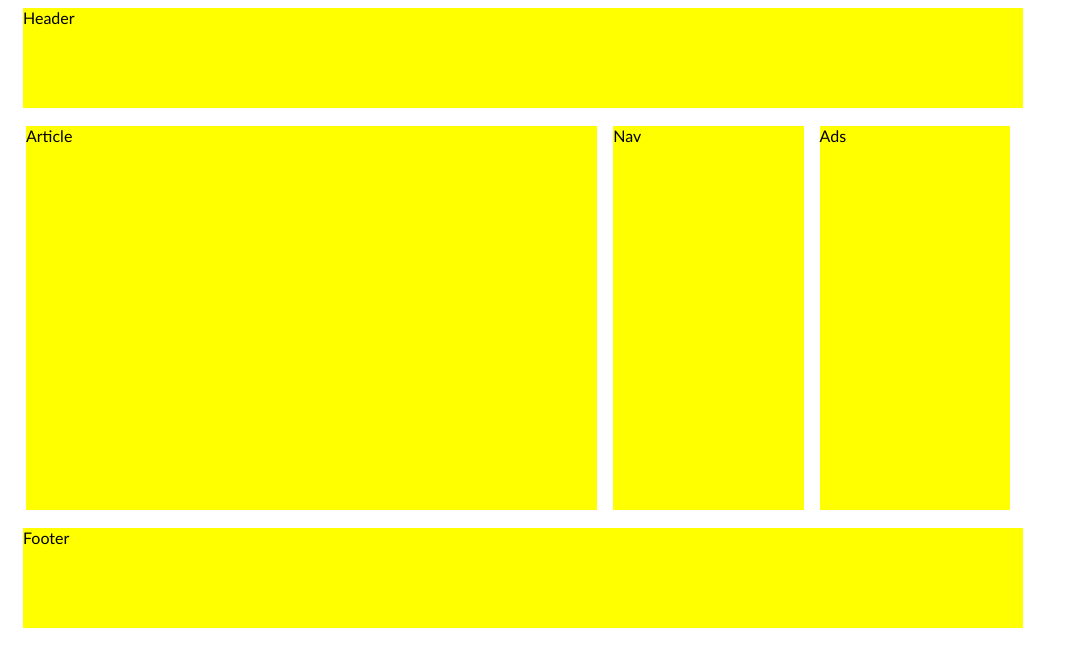
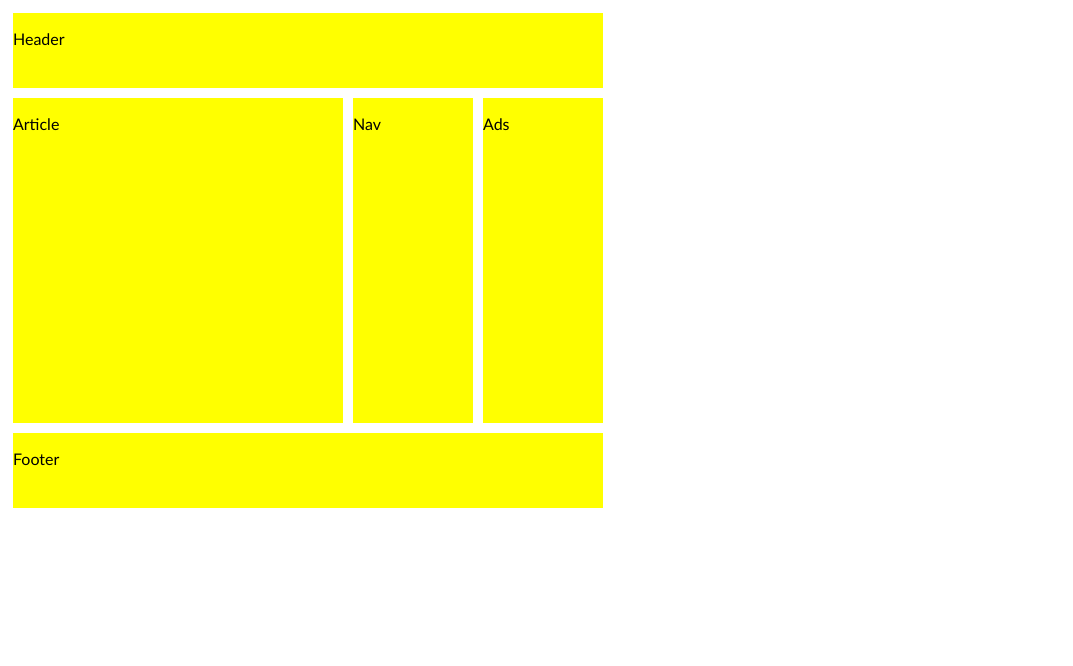
Before and after one commit to volkova-vika/newIT, a plain HTML site: page lesson6/flex2.html in a window 1280 px wide. Shown: the whole page, without its empty margins (0-1073 px from the left). Drawn offline with Linux system fonts and the light colour scheme.

Commit message:
flex new

```diff
--- a/lesson6/flex2.css
+++ b/lesson6/flex2.css
@@ -1,45 +1,34 @@
 .wrapper {
     display: flex;
-    width: 1000px;
-    height: 400px;
-    align-items: start;
-    flex-direction: row;
-    justify-content: space-around;
-    border: 10px solid white;
+    width: 600px;
+    height: 500px;
+    background-color: yellow;
+    flex-wrap: wrap;
     font-family: 'Trebuchet MS', 'Lucida Sans Unicode', 'Lucida Grande', 'Lucida Sans', Arial, sans-serif;
 }
-
 .header {
-align-self: stretch;
-width: 1000px;
-height: 100px;
-background-color: yellow;
-border-left: 15px solid white;
-font-family: 'Trebuchet MS', 'Lucida Sans Unicode', 'Lucida Grande', 'Lucida Sans', Arial, sans-serif;
+width: 100%;
+height: 15%;
+border: 5px solid white;
+tex
 }
 .article {
-align-self: stretch;
-background-color: yellow;
-border: 8px solid white;
-width: 60%;
+height: 65%;
+width: 55%;
+border: 5px solid white;
 }
 .nav {
-align-self: stretch;
-background-color: yellow;
+height: 65%;
 width: 20%;
-border: 8px solid white;
+border: 5px solid white;
 }
 .ads {
-align-self: stretch;
-background-color: yellow;
+height: 65%;
 width: 20%;
-border: 8px solid white;
+border: 5px solid white;
 }
 .footer {
-width: 1000px;
-height: 100px;
-align-self: stretch;
-background-color: yellow;
-border-left: 15px solid white;
-font-family: 'Trebuchet MS', 'Lucida Sans Unicode', 'Lucida Grande', 'Lucida Sans', Arial, sans-serif;
+height: 15%;
+width: 100%;
+border: 5px solid white;
 }
--- a/lesson6/flex2.html
+++ b/lesson6/flex2.html
@@ -7,12 +7,13 @@
     <link rel="stylesheet" href="./flex2.css">
 </head>
 <body>
-    <div class="header">Header</div>
     <div class="wrapper">
-        <div class="article">Article</div>
-        <div class="nav ">Nav</div>
-        <div class="ads">Ads</div>
+        <div class="header"><p>Header</p></div>
+        <div class="article"><p>Article</p></div>
+        <div class="nav "><p>Nav</p></div>
+        <div class="ads"><p>Ads</p></div>
+        <div class="footer"><p>Footer</p></div>
     </div>
-    <div class="footer">Footer</div>
+
 </body>
 </html>
```
